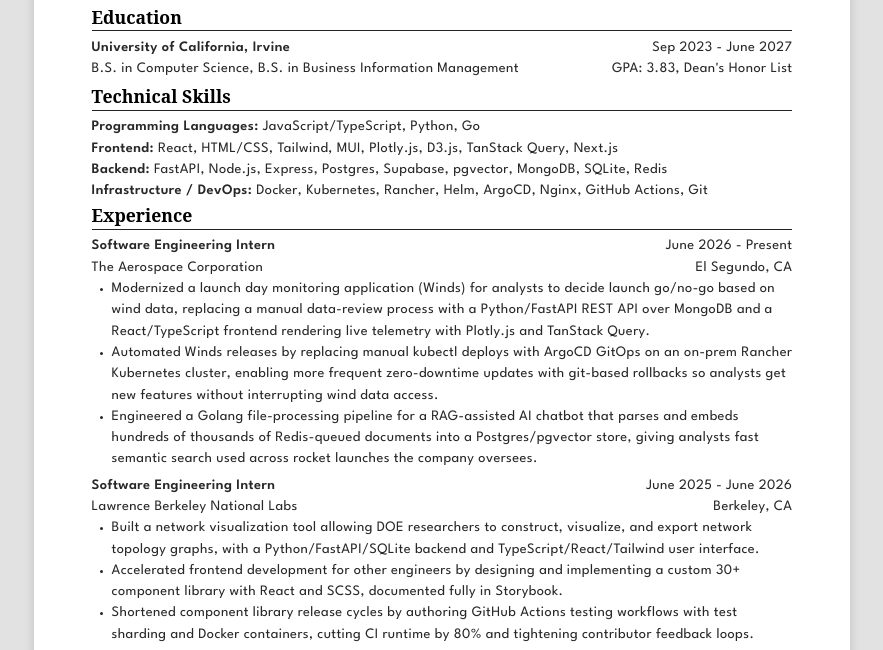
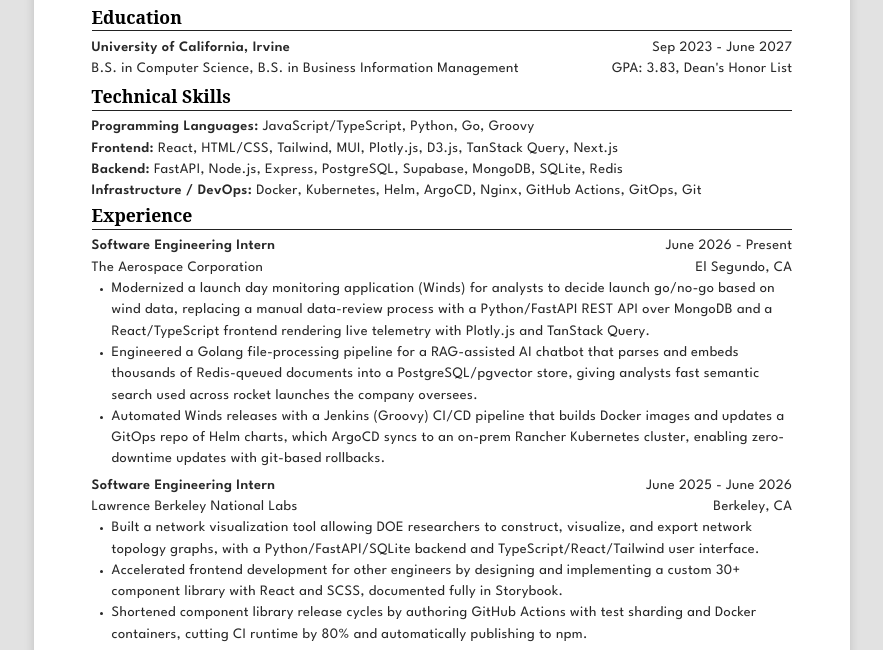
Before and after one commit to echennau/resume, a plain HTML site: page src/html/fullstack.html in a window 1280 px wide. Shown: the part 150-800 px from the top of the page, without its empty margins (198-1081 px from the left). Drawn offline with Linux system fonts and the light colour scheme; a web font is replaced by a local one.

Commit message:
update fullstack and backend resumes

```diff
--- a/src/html/fullstack.html
+++ b/src/html/fullstack.html
@@ -60,19 +60,21 @@
         <h2>Technical Skills</h2>
         <hr />
         <div id="skills-list">
-          <p><b>Programming Languages: </b>JavaScript/TypeScript, Python, Go</p>
+          <p>
+            <b>Programming Languages: </b>JavaScript/TypeScript, Python, Go,
+            Groovy
+          </p>
           <p>
             <b>Frontend: </b>React, HTML/CSS, Tailwind, MUI, Plotly.js, D3.js,
             TanStack Query, Next.js
           </p>
           <p>
-            <b>Backend: </b>FastAPI, Node.js, Express, Postgres, Supabase,
-            pgvector, MongoDB, SQLite, Redis
+            <b>Backend: </b>FastAPI, Node.js, Express, PostgreSQL, Supabase,
+            MongoDB, SQLite, Redis
           </p>
           <p>
-            <b>Infrastructure / DevOps: </b>Docker, Kubernetes, Rancher, Helm, ArgoCD,
-            Nginx,
-            GitHub Actions, Git
+            <b>Infrastructure / DevOps: </b>Docker, Kubernetes, Helm, ArgoCD,
+            Nginx, GitHub Actions, GitOps, Git
           </p>
         </div>
       </section>
@@ -98,17 +100,16 @@
               with Plotly.js and TanStack Query.
             </li>
             <li>
-              Automated Winds releases by replacing manual kubectl deploys with
-              ArgoCD GitOps on an on-prem Rancher Kubernetes cluster, enabling
-              more frequent zero-downtime updates with git-based rollbacks so
-              analysts get new features without interrupting wind data access.
+              Engineered a Golang file-processing pipeline for a RAG-assisted AI
+              chatbot that parses and embeds thousands of Redis-queued documents
+              into a PostgreSQL/pgvector store, giving analysts fast semantic
+              search used across rocket launches the company oversees.
             </li>
             <li>
-              Engineered a Golang file-processing pipeline for a RAG-assisted AI
-              chatbot that parses and embeds hundreds of thousands of
-              Redis-queued documents into a Postgres/pgvector store, giving
-              analysts fast semantic search used across rocket launches the
-              company oversees.
+              Automated Winds releases with a Jenkins (Groovy) CI/CD pipeline
+              that builds Docker images and updates a GitOps repo of Helm
+              charts, which ArgoCD syncs to an on-prem Rancher Kubernetes
+              cluster, enabling zero-downtime updates with git-based rollbacks.
             </li>
           </ul>
         </section>
@@ -124,10 +125,10 @@
           </div>
           <ul>
             <li>
-              Built a network visualization tool allowing DOE researchers
-              to construct, visualize, and export network topology
-              graphs, with a Python/FastAPI/SQLite backend and
-              TypeScript/React/Tailwind user interface.
+              Built a network visualization tool allowing DOE researchers to
+              construct, visualize, and export network topology graphs, with a
+              Python/FastAPI/SQLite backend and TypeScript/React/Tailwind user
+              interface.
             </li>
             <li>
               Accelerated frontend development for other engineers by designing
@@ -136,9 +137,8 @@
             </li>
             <li>
               Shortened component library release cycles by authoring GitHub
-              Actions testing workflows with test sharding and Docker
-              containers, cutting CI runtime by 80% and tightening contributor
-              feedback loops.
+              Actions with test sharding and Docker containers, cutting CI
+              runtime by 80% and automatically publishing to npm.
             </li>
           </ul>
         </section>
@@ -178,8 +178,8 @@
               surfacing trash data trends.
             </li>
             <li>
-              Implemented a Python/FastAPI REST API to post thousands of
-              sensor recordings to Supabase.
+              Implemented a Python/FastAPI REST API to post thousands of sensor
+              recordings to Supabase.
             </li>
             <li>
               Architected an Nginx reverse proxy to selectively expose API
```
Also changed, not shown: src/html/backend.html (+8 -9 lines), 2 other files.
